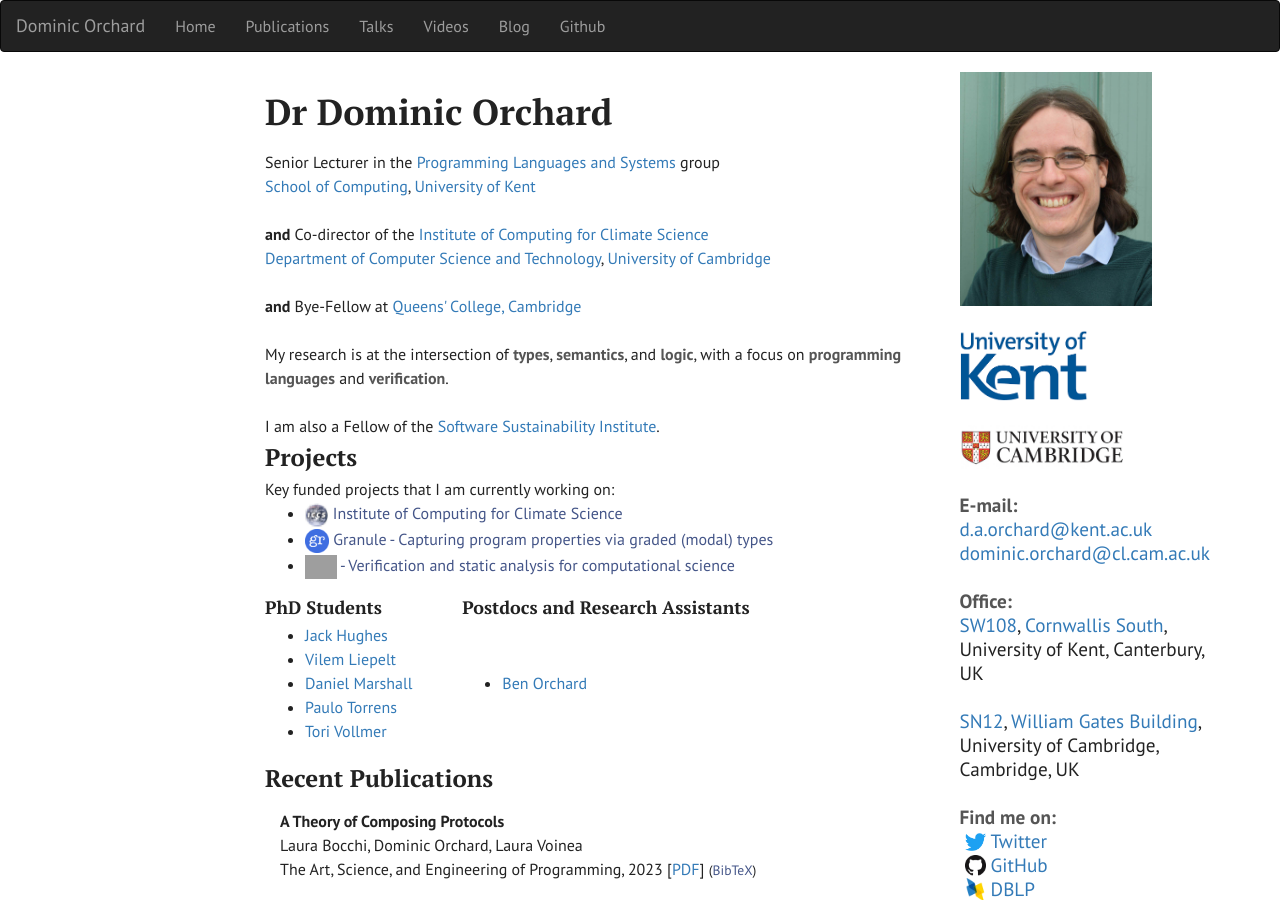
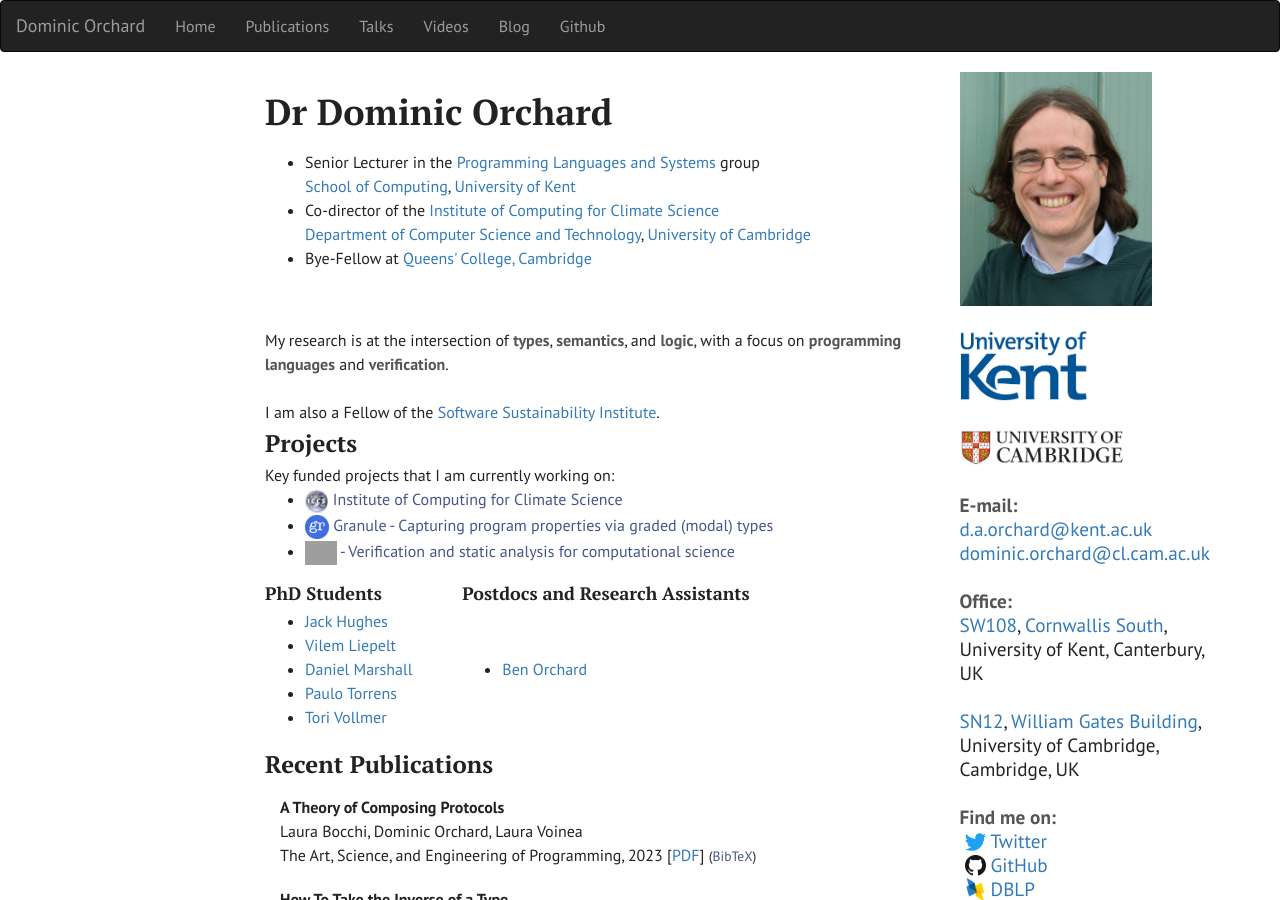
Before and after one commit to dorchard/dorchard.github.io, a Jekyll site: the page built from index.html, in a window 1280 px wide and 900 px high. Built offline with Jekyll 4.4.1, drawn with Linux system fonts in a browser that asks for light colours; grey boxes are pictures that could not be loaded.

Commit message:
formatting change to front page

```diff
--- a/index.html
+++ b/index.html
@@ -12,19 +12,22 @@ sitemap:
 
 
 <div id='leftpane'>
-    <h1 style='margin-bottom:0.5em;'>Dr Dominic Orchard</h1>
-    Senior Lecturer in the
+  <h1 style='margin-bottom:0.5em;'>Dr Dominic Orchard</h1>
+  <ul>
+    <li>Senior Lecturer in the
     <a href="https://research.kent.ac.uk/programming-languages-systems/">Programming Languages and Systems</a> group<br />
     <a href="https://www.kent.ac.uk/computing">School of
     Computing</a>, <a href="http://www.kent.ac.uk"> University of
-  Kent</a><br /><br />
-  <b>and</b> Co-director of the <a
+      Kent</a></li>
+   <li>Co-director of the <a
     href="https://cambridge-iccs.github.io/">Institute of Computing for
     Climate Science</a><br /> <a
     href="https://www.cst.cam.ac.uk/">Department of Computer Science
     and Technology</a>, <a href="http://www.cam.ac.uk">University of Cambridge</a>
-   <br /><br />
-   <b>and</b> Bye-Fellow at <a href="https://www.queens.cam.ac.uk/">Queens' College, Cambridge</a>
+   </li>
+    <li>Bye-Fellow at <a href="https://www.queens.cam.ac.uk/">Queens' College, Cambridge</a>
+    </li>
+    </ul>
     <br /><br />
     My research is at the intersection of <strong>types</strong>, <strong>semantics</strong>,
     and <strong>logic</strong>, with a focus on <strong>programming languages</strong> and <strong>verification</strong>.
```
